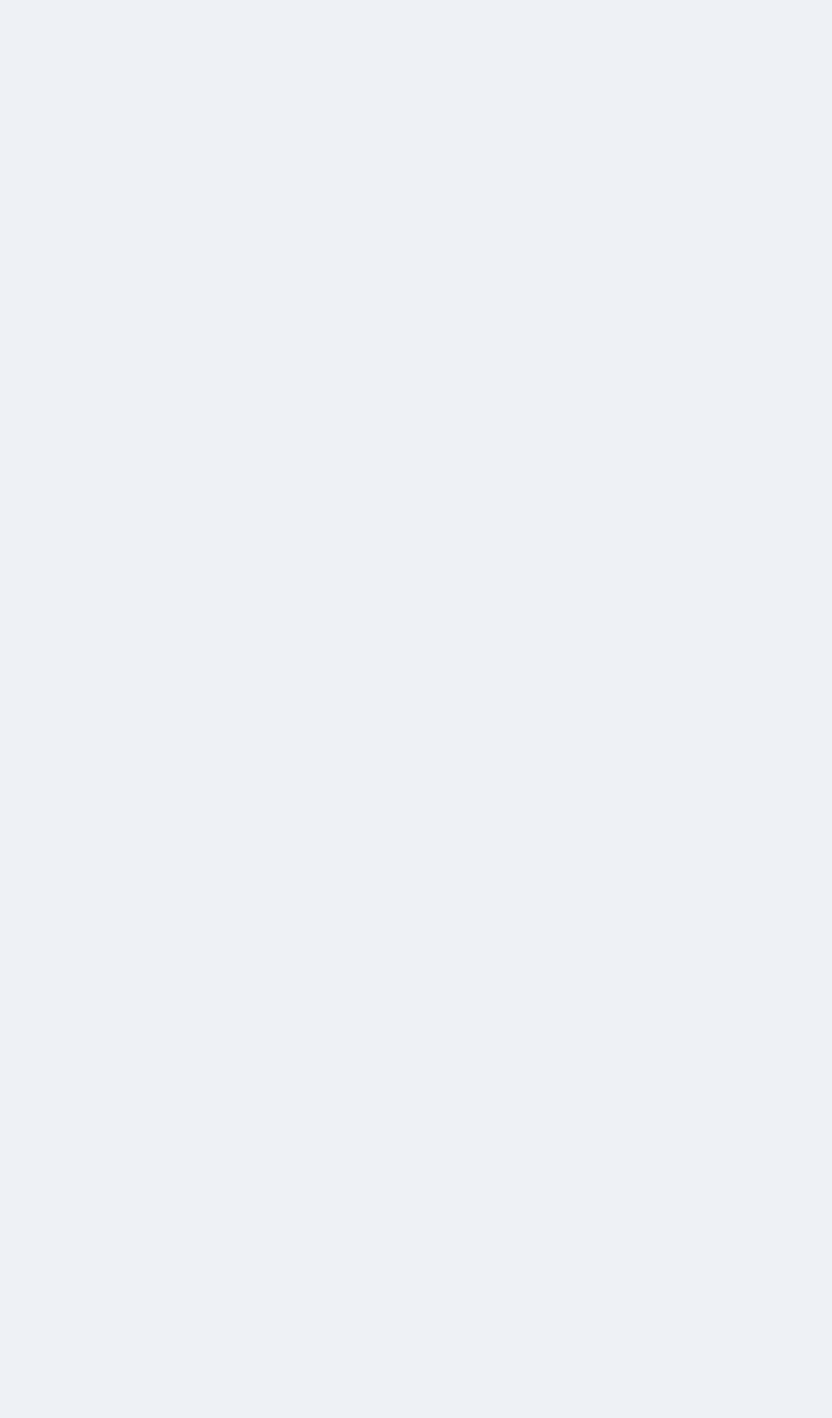
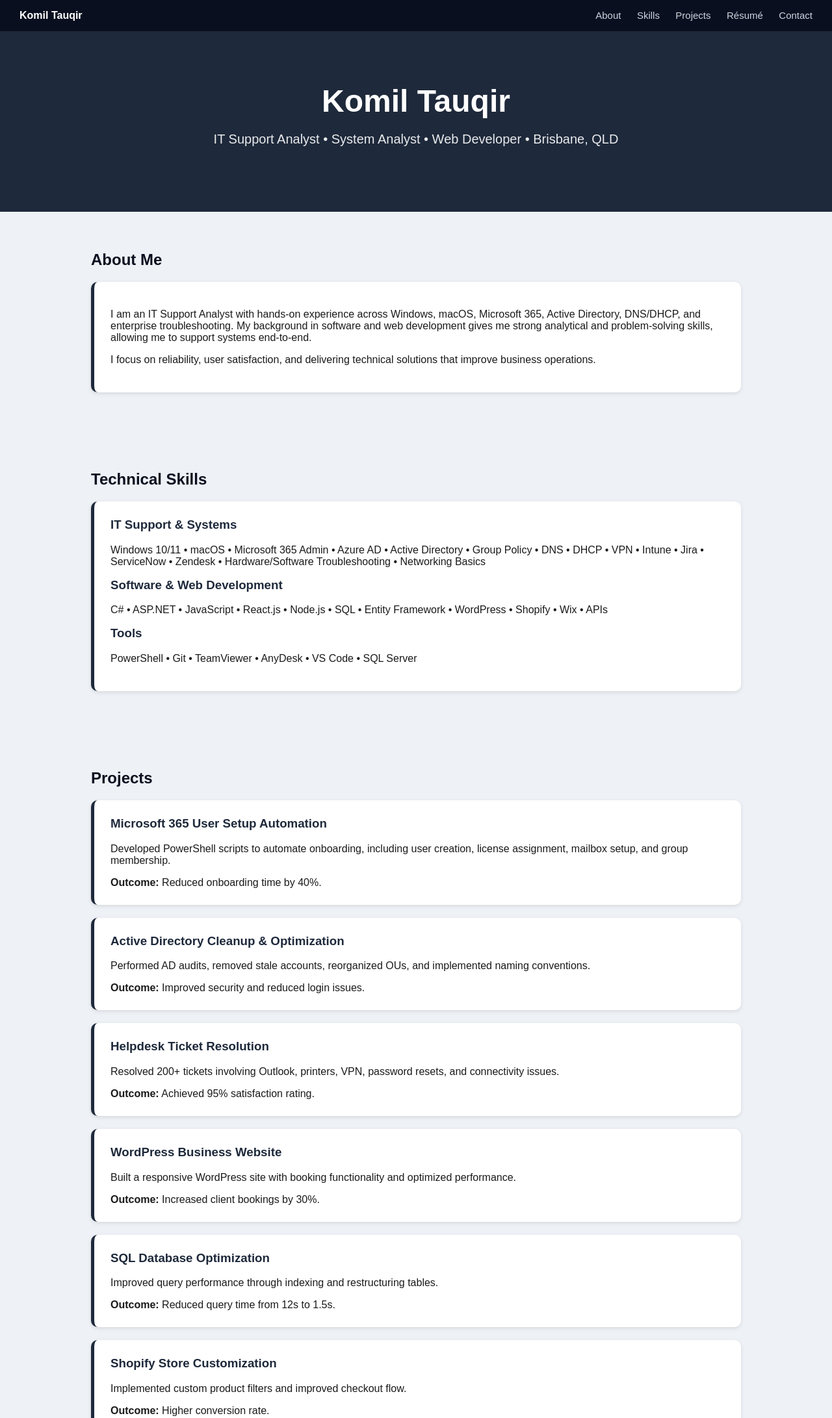
Before and after one commit to KomilTauqir/KomilTauqir.github.io, a plain HTML site: page index.html in a window 1280 px wide. Shown: the top 2183 px of the page at 65% size. Before the commit the page ends 800 px from the top, so only its background shows below. Drawn offline with Linux system fonts and the light colour scheme.

Commit message:
Update index.html

```diff
--- a/index.html
+++ b/index.html
@@ -44,4 +44,127 @@
             padding: 25px;
             margin: 20px 0;
             border-radius: 10px;
-            border-left: 5px
+            border-left: 5px solid #1e293b;
+            box-shadow: 0 2px 6px rgba(0,0,0,0.1);
+        }
+        .card h3 { margin-top: 0; color: #1e293b; }
+
+        /* FOOTER */
+        footer {
+            background: #0a0f1f;
+            color: white;
+            text-align: center;
+            padding: 20px;
+            margin-top: 40px;
+        }
+
+        /* LINKS */
+        a { color: #1e40af; text-decoration: none; }
+        a:hover { text-decoration: underline; }
+    </style>
+</head>
+
+<body>
+
+<nav>
+    <div><strong>Komil Tauqir</strong></div>
+    <div>
+        <a href="#about">About</a>
+        <a href="#skills">Skills</a>
+        <a href="#projects">Projects</a>
+        <a href="#resume">Résumé</a>
+        <a href="#contact">Contact</a>
+    </div>
+</nav>
+
+<header>
+    <h1>Komil Tauqir</h1>
+    <p>IT Support Analyst • System Analyst • Web Developer • Brisbane, QLD</p>
+</header>
+
+<section id="about">
+    <h2>About Me</h2>
+    <div class="card">
+        <p>I am an IT Support Analyst with hands-on experience across Windows, macOS, Microsoft 365, Active Directory, DNS/DHCP, and enterprise troubleshooting. My background in software and web development gives me strong analytical and problem‑solving skills, allowing me to support systems end‑to‑end.</p>
+        <p>I focus on reliability, user satisfaction, and delivering technical solutions that improve business operations.</p>
+    </div>
+</section>
+
+<section id="skills">
+    <h2>Technical Skills</h2>
+    <div class="card">
+        <h3>IT Support & Systems</h3>
+        <p>Windows 10/11 • macOS • Microsoft 365 Admin • Azure AD • Active Directory • Group Policy • DNS • DHCP • VPN • Intune • Jira • ServiceNow • Zendesk • Hardware/Software Troubleshooting • Networking Basics</p>
+
+        <h3>Software & Web Development</h3>
+        <p>C# • ASP.NET • JavaScript • React.js • Node.js • SQL • Entity Framework • WordPress • Shopify • Wix • APIs</p>
+
+        <h3>Tools</h3>
+        <p>PowerShell • Git • TeamViewer • AnyDesk • VS Code • SQL Server</p>
+    </div>
+</section>
+
+<section id="projects">
+    <h2>Projects</h2>
+
+    <div class="card">
+        <h3>Microsoft 365 User Setup Automation</h3>
+        <p>Developed PowerShell scripts to automate onboarding, including user creation, license assignment, mailbox setup, and group membership.</p>
+        <strong>Outcome:</strong> Reduced onboarding time by 40%.
+    </div>
+
+    <div class="card">
+        <h3>Active Directory Cleanup & Optimization</h3>
+        <p>Performed AD audits, removed stale accounts, reorganized OUs, and implemented naming conventions.</p>
+        <strong>Outcome:</strong> Improved security and reduced login issues.
+    </div>
+
+    <div class="card">
+        <h3>Helpdesk Ticket Resolution</h3>
+        <p>Resolved 200+ tickets involving Outlook, printers, VPN, password resets, and connectivity issues.</p>
+        <strong>Outcome:</strong> Achieved 95% satisfaction rating.
+    </div>
+
+    <div class="card">
+        <h3>WordPress Business Website</h3>
+        <p>Built a responsive WordPress site with booking functionality and optimized performance.</p>
+        <strong>Outcome:</strong> Increased client bookings by 30%.
+    </div>
+
+    <div class="card">
+        <h3>SQL Database Optimization</h3>
+        <p>Improved query performance through indexing and restructuring tables.</p>
+        <strong>Outcome:</strong> Reduced query time from 12s to 1.5s.
+    </div>
+
+    <div class="card">
+        <h3>Shopify Store Customization</h3>
+        <p>Implemented custom product filters and improved checkout flow.</p>
+        <strong>Outcome:</strong> Higher conversion rate.</strong>
+    </div>
+</section>
+
+<section id="resume">
+    <h2>Résumé</h2>
+    <div class="card">
+        <p><a href="resume.pdf">Download my résumé</a></p>
+        <p>(Upload your PDF to the repository and name it <strong>resume.pdf</strong>)</p>
+    </div>
+</section>
+
+<section id="contact">
+    <h2>Contact</h2>
+    <div class="card">
+        <p>📍 Brisbane, QLD</p>
+        <p>📧 your-email@example.com</p>
+        <p>🔗 <a href="#">LinkedIn</a></p>
+        <p>💻 <a href="#">GitHub</a></p>
+    </div>
+</section>
+
+<footer>
+    <p>© 2026 Komil Tauqir — Professional IT Portfolio</p>
+</footer>
+
+</body>
+</html>
```
